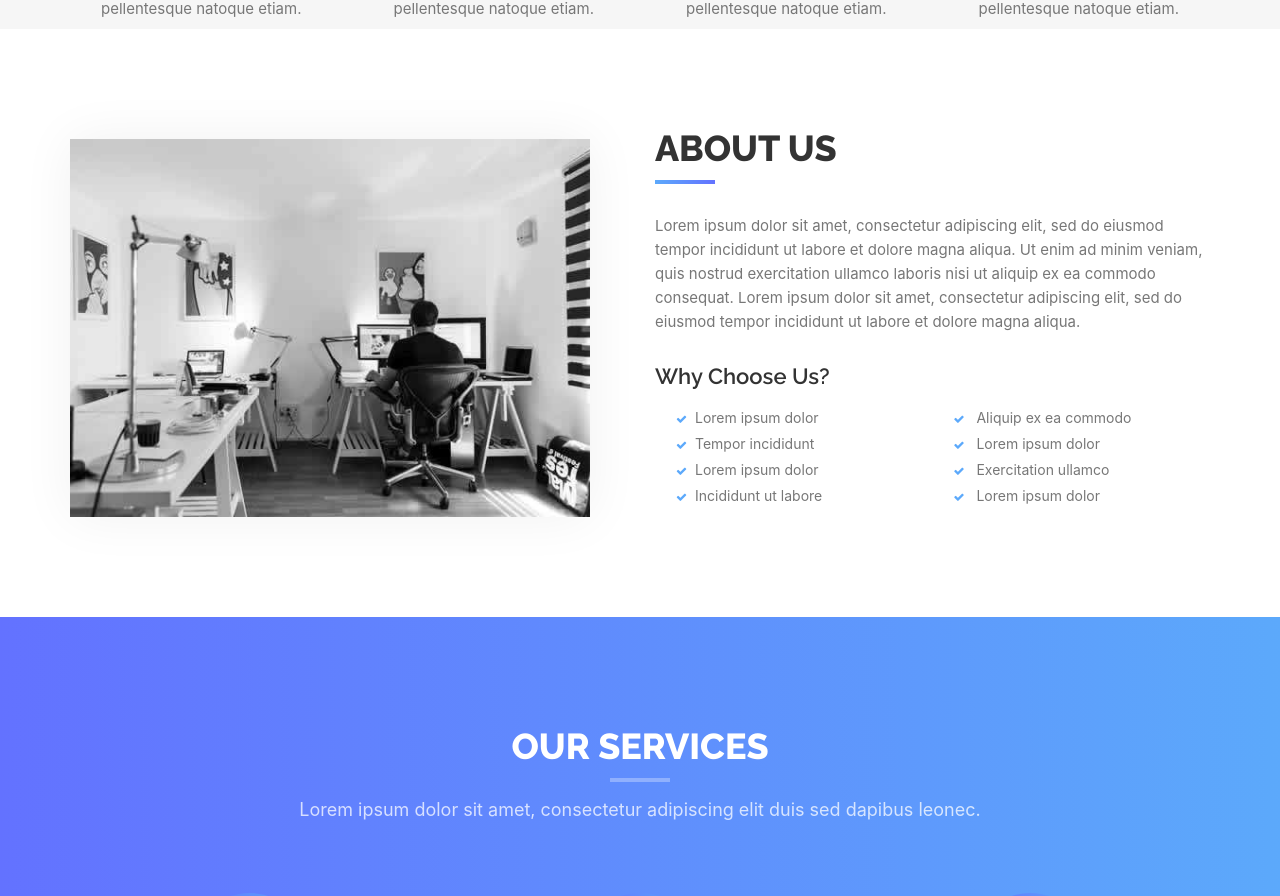
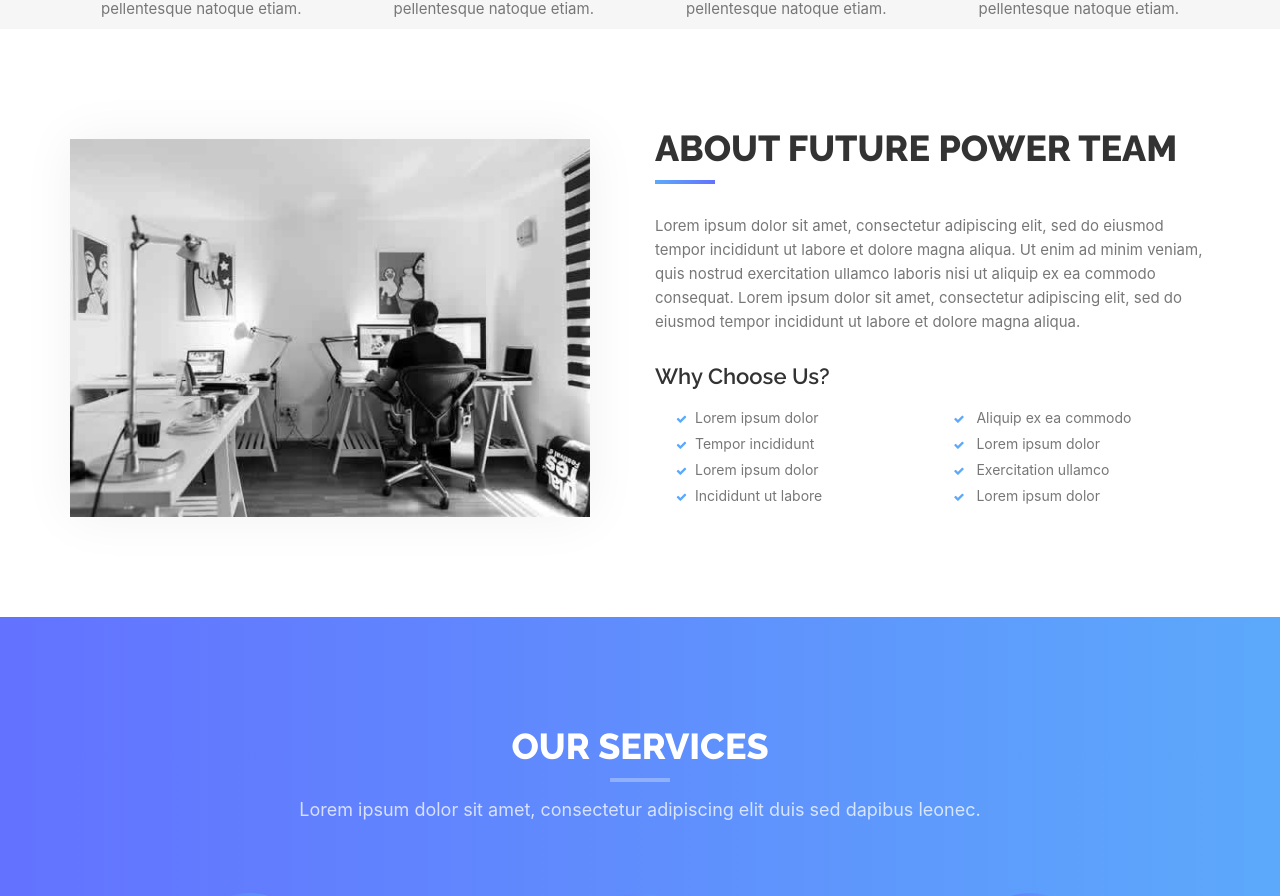
Before and after one commit to connectwd/remodel-fpt-2024, a React (Create React App) app: page / in a window 1280 px wide. Shown: the part 1275-2171 px from the top of the page. Built offline with nearby package versions, Linux system fonts and the light colour scheme; what smooth-scroll would draw is missing.

Commit message:
branches push

```diff
--- a/src/components/about.jsx
+++ b/src/components/about.jsx
@@ -11,7 +11,7 @@ export const About = (props) => {
           </div>
           <div className="col-xs-12 col-md-6">
             <div className="about-text">
-              <h2>About Us</h2>
+              <h2>About Future Power Team</h2>
               <p>{props.data ? props.data.paragraph : "loading..."}</p>
               <h3>Why Choose Us?</h3>
               <div className="list-style">
```
